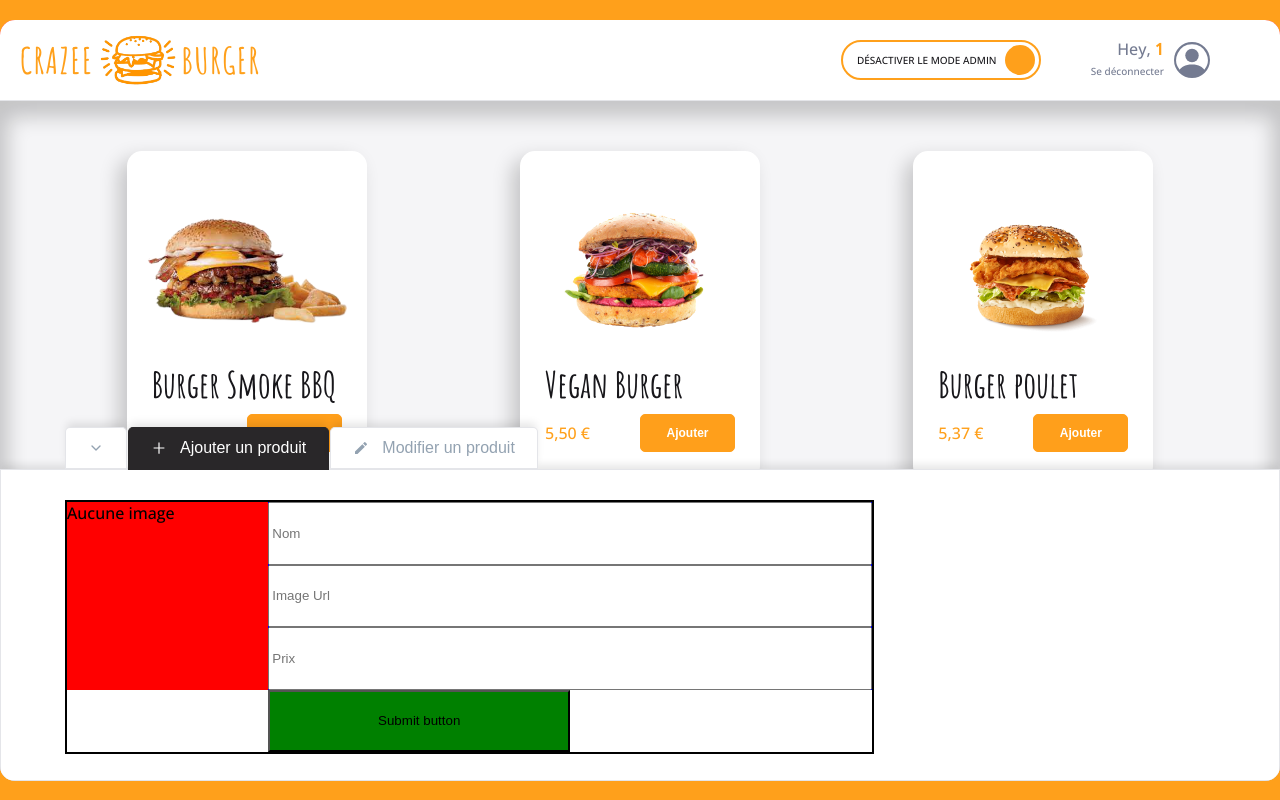
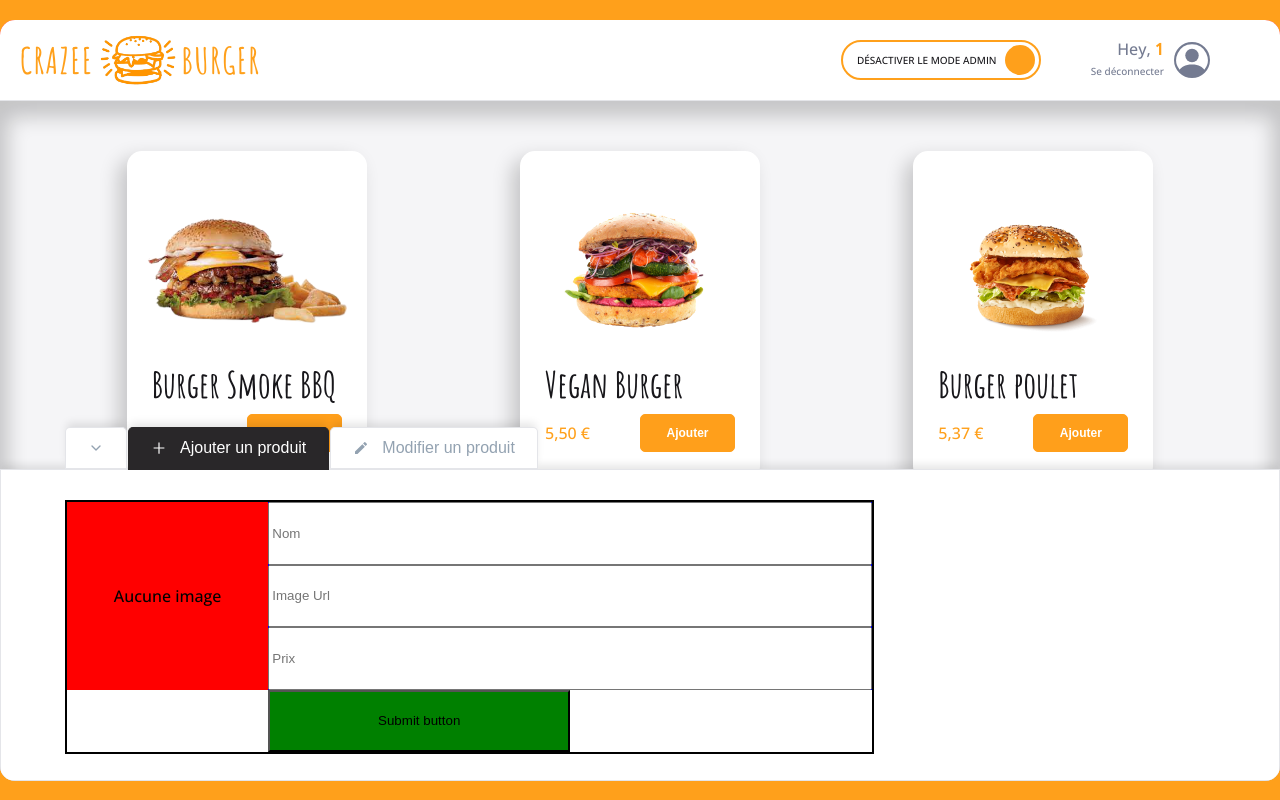
Before and after one commit to nicomil59/crazee-burger, a React (Create React App) app: page /order/1 in a window 1280 px wide. Built offline with nearby package versions, Linux system fonts and the light colour scheme.

Commit message:
✨ F08: ADMIN > AddForm > Add image preview

```diff
--- a/src/components/pages/order/Main/Admin/AdminPanel/AddForm.js
+++ b/src/components/pages/order/Main/Admin/AdminPanel/AddForm.js
@@ -42,7 +42,9 @@
 
   return (
     <AddFormStyled onSubmit={handleSubmit}>
-      <div className="image-preview">Aucune image</div>
+      <div className="image-preview">
+        {newProduct.imageSource ? <img src={newProduct.imageSource} alt={newProduct.title} /> : <p>Aucune image</p>}
+      </div>
       <div className="input-fields">
         <input
           onChange={handleChange}
@@ -84,6 +86,16 @@
   .image-preview {
     background: red;
     grid-area: 1 / 1 / 4 / 2;
+    display: flex;
+    justify-content: center;
+    align-items: center;
+
+    img {
+      width: 100%;;
+      height: 100%;;
+      object-fit: contain;
+      object-position: center;
+    }
   }
   .input-fields {
     background: blue;
```
